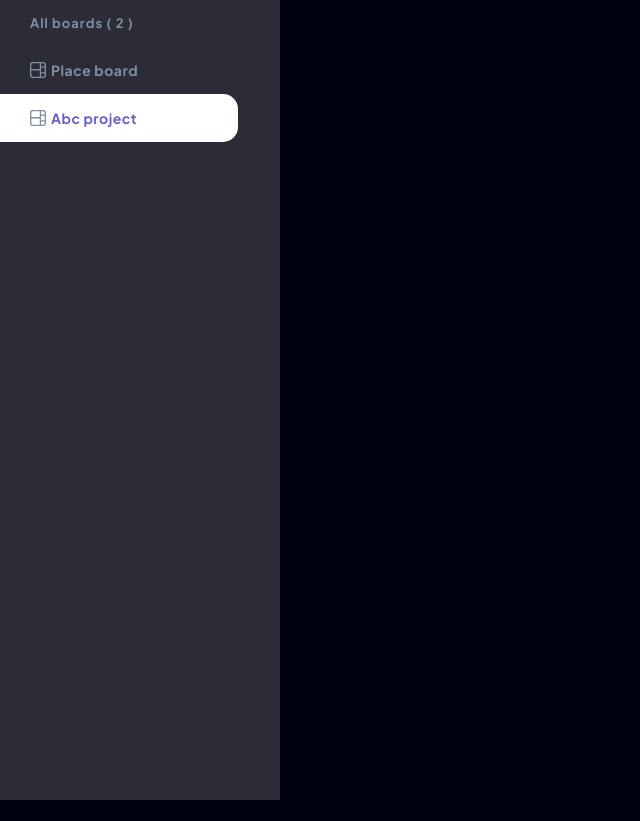
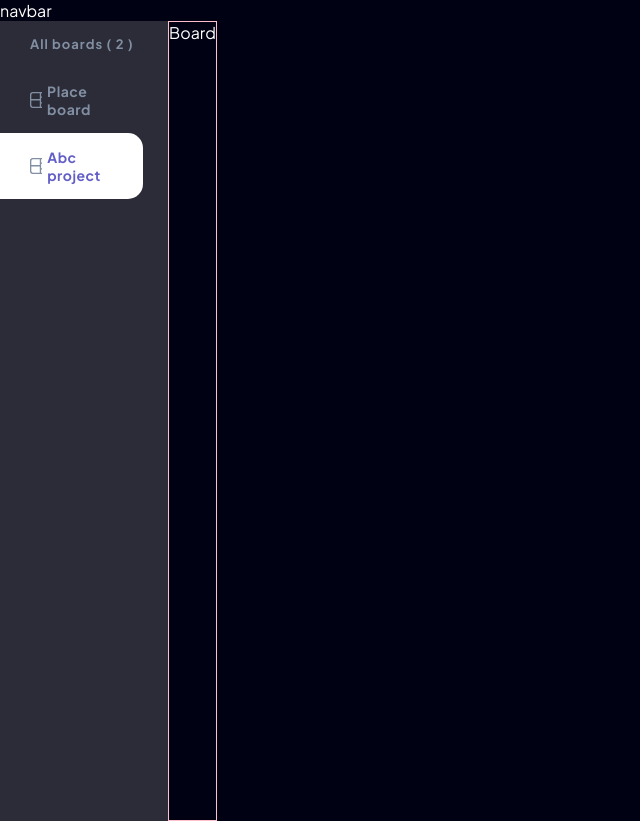
Before and after one commit to mattssonn/kanban, a React (Vite) app: page / in a window 1280 px wide. Shown: the whole page, without its empty margins (0-640 px from the left). Before the commit the page ends 800 px from the top, so only its background shows below. Built offline with nearby package versions, Linux system fonts and the light colour scheme.

Commit message:
adding board

```diff
--- a/src/App.jsx
+++ b/src/App.jsx
@@ -1,10 +1,15 @@
 import "./App.scss";
+import Board from "./components/Board/Board";
 import Sidebar from "./components/Sidebar/Sidebar";
 
 function App() {
   return (
     <div className="App">
-      <Sidebar />
+      <div className="navbar">navbar</div>
+      <div style={{ display: "flex" }}>
+        <Sidebar />
+        <Board />
+      </div>
     </div>
   );
 }
--- /dev/null
+++ b/src/components/Board/Board.jsx
@@ -0,0 +1,6 @@
+import React from "react";
+import "./Board.scss";
+
+export default function Board() {
+  return <div className="board">Board</div>;
+}
--- /dev/null
+++ b/src/components/Board/Board.scss
@@ -0,0 +1,3 @@
+.board {
+  border: 1px solid pink;
+}
```
